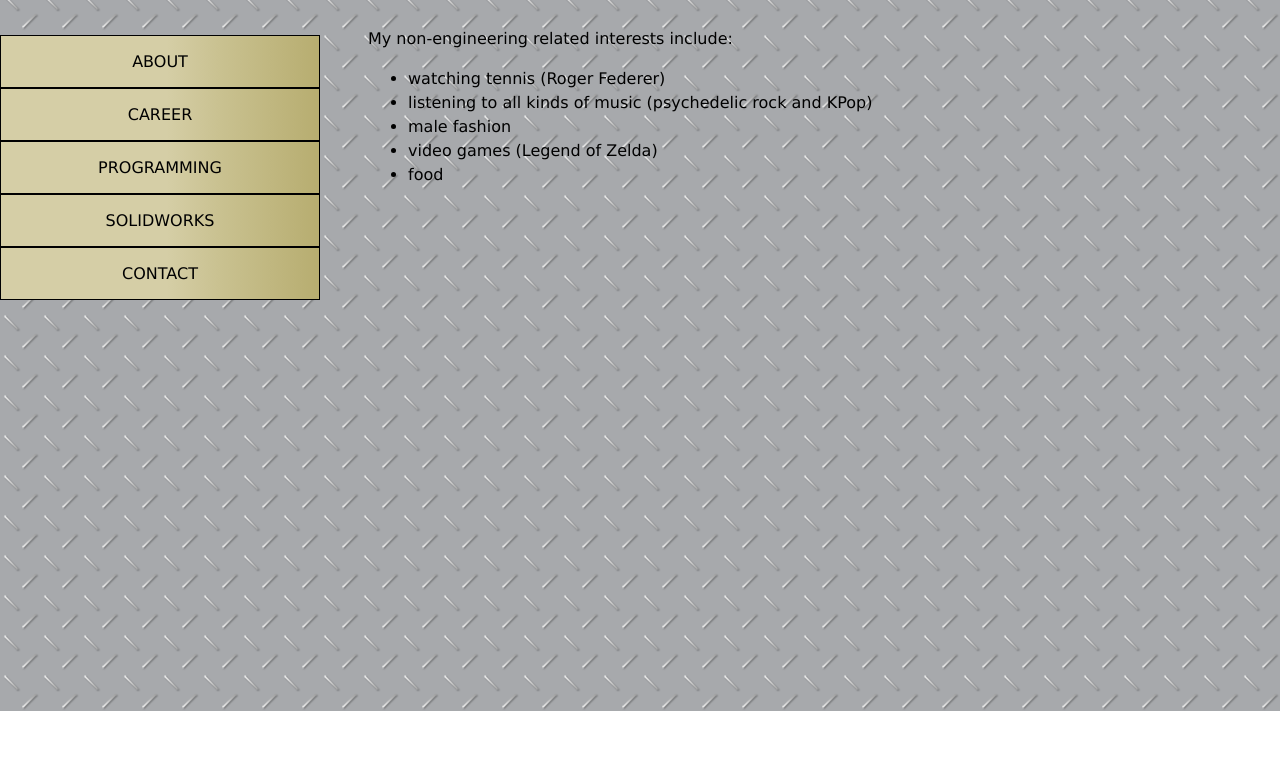
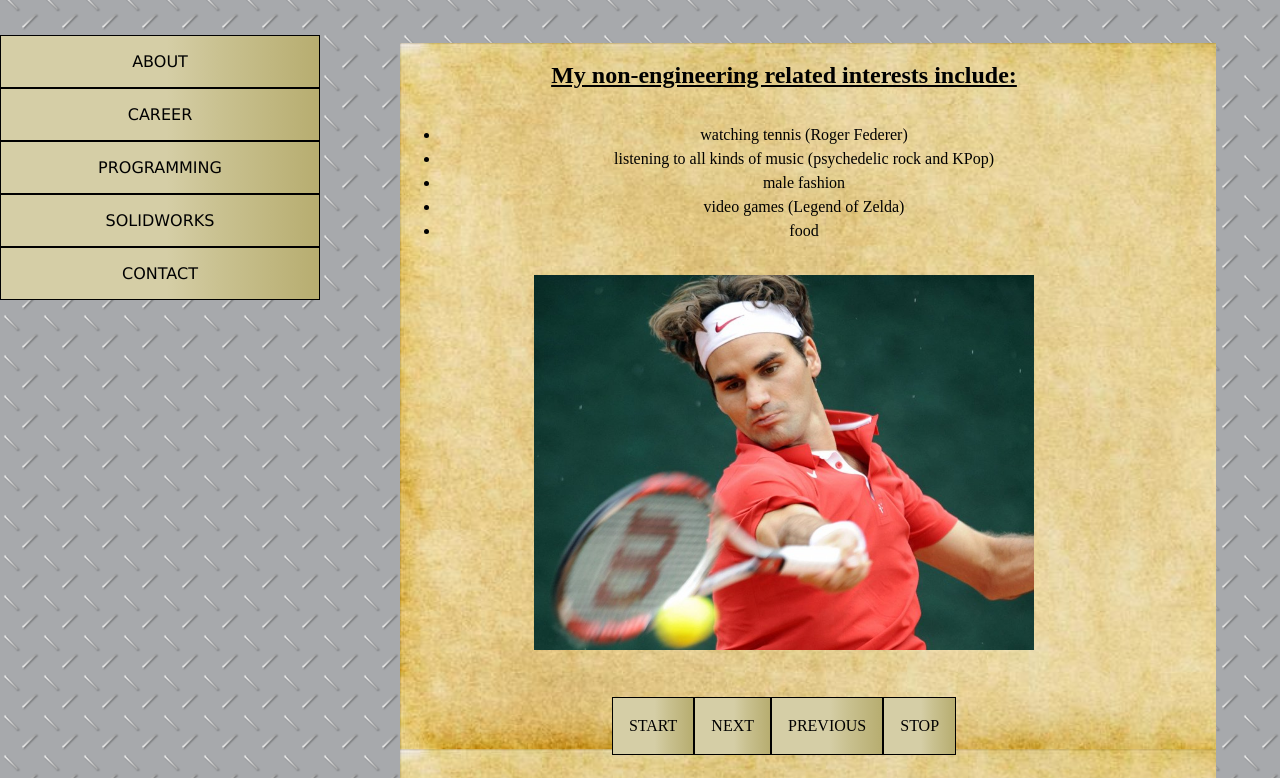
Before and after one commit to bha1993/personalwebsite1, a plain HTML site: page about.html in a window 1280 px wide. Shown: the part 89-867 px from the top of the page. Before the commit the page ends 800 px from the top, so only its background shows below. Drawn offline with Linux system fonts and the light colour scheme; a web font is replaced by a local one.

Commit message:
Added about section.

```diff
--- a/about.html
+++ b/about.html
@@ -2,6 +2,7 @@
 <html>
 <head>
 <link rel="stylesheet" type="text/css" href="style.css">
+<link href='http://fonts.googleapis.com/css?family=Balthazar' rel='stylesheet' type='text/css'>
 <meta charset="UTF-8">
 <title>Brian Ha's Website</title>
 </head>
@@ -23,8 +24,7 @@
 
 <div id="content2">
 
-<p>
-My non-engineering related interests include:
+<h2>My non-engineering related interests include:</h2>
 <ul>
 <li> watching tennis (Roger Federer) </li>
 <li> listening to all kinds of music (psychedelic rock and KPop) </li>
@@ -32,6 +32,21 @@ My non-engineering related interests include:
 <li> video games (Legend of Zelda) </li>
 <li> food </li>
 </ul>
-</p>
+
+
+<div id="imageContainer"><img id="img" src="images/roger.jpg" alt="image" title="image"/>
+</div>
+<div id="buttons">
+<ul>
+<li><a href="JavaScript:slide()" title="Start">Start</a></li>
+<li><a href="JavaScript:next()" title="Next">Next</a></li>
+<li><a href="JavaScript:prev()" title="Previous">Previous</a></li>
+<li><a href="JavaScript:stopSlide()" title="Stop">Stop</a></li>
+</ul>
+</div>
 
 </div>
+
+<script src="script.js"></script>
+
+</body>
--- /dev/null
+++ b/script.js
@@ -0,0 +1,80 @@
+var imgSlide;
+var pic = 0;
+window.onload = function ()
+{
+
+imgSlide = document.getElementById('img');
+
+// preload images
+images = new Array();
+images[0] = new Image();
+images[0].src = "images/roger.jpg";
+images[1] = new Image();
+images[1].src = "images/jimi.jpg";
+images[2] = new Image();
+images[2].src = "images/suit.jpg";
+images[3] = new Image();
+images[3].src = "images/triforce.jpg";
+images[4] = new Image();
+images[4].src = "images/pizza.jpg";
+
+}
+
+function slide()
+{
+imgSlide.src = images[pic].src;
+if(pic < images.length - 1)
+{
+pic++;
+}
+else
+{
+pic = 0
+
+}
+timer = setTimeout(slide, 2000);
+}
+
+function prev()
+{
+if(timer)
+stopSlide();
+
+if(pic == 0)
+{
+
+pic = 4;
+
+imgSlide.src = images[pic].src;
+}
+else
+{
+pic--;
+imgSlide.src = images[pic].src;
+}
+}
+
+function next()
+{
+if(timer)
+stopSlide();
+
+if(pic == 4)
+{
+
+pic = 0;
+imgSlide.src = images[pic].src;
+}
+else
+{
+pic++;
+imgSlide.src = images[pic].src;
+}
+
+
+}
+
+function stopSlide()
+{
+clearTimeout(timer);
+}
--- a/style.css
+++ b/style.css
@@ -23,7 +23,8 @@ filter: progid:DXImageTransform.Microsoft.gradient( startColorstr='#13a2a5', end
 }
 
 #content p {
-	background-color: white;
+	background-image:url('images/tan.jpg');
+	background-size: 100%;
 }
 
 #nav {
@@ -74,24 +75,39 @@ filter: progid:DXImageTransform.Microsoft.gradient( startColorstr='#13a2a5', end
 	background-color: #F00;
 }
 
-#content {
+#content, #content2 {
 	margin: 0;
 	width: 70%;
 	float: right;
-	padding-right: 1em;
+	padding-right: 3em;
 	line-height: 1.5em;
-}
-
-#content2 {
-	margin: 0;
-	width: 70%;
-	float: right;
-	padding-right: 1em;
-	line-height: 1.5em;
+	text-align: justify;
 }
 
 #content h1 {
 	text-align: center;
+}
+
+#content2 {
+	width: 60%;
+	margin-right: 5%;
+	margin-top: 2em;
+	background-image:url('images/tan.jpg');
+	background-size: 110%;
+	text-align: justify;
+}
+
+#content2 h2 {
+	text-align: center;
+	font-family: 'Balthazar', serif;
+	text-decoration: underline;
+}
+
+#content2 ul {
+	text-align: center;
+	font-family: 'Balthazar', serif;
+	padding-top: 1em;
+	padding-bottom: 1em;
 }
 
 #content img {
@@ -105,3 +121,58 @@ filter: progid:DXImageTransform.Microsoft.gradient( startColorstr='#13a2a5', end
 	clear: right;
 	padding-top: 3.5em;
 }
+
+#imageContainer {
+min-height: 350px;
+max-width: 500px;
+/*background-color: lightblue;*/
+margin-left: auto;
+margin-right: auto;
+text-align: center;
+}
+
+#imageContainer img{
+	max-height: 100%;
+	max-width: 100%;
+	margin: auto;
+}
+
+#buttons {
+	text-align: center;
+}
+
+#buttons ul {
+	list-style: none;
+	padding: 0;
+	padding-top: 1.5em;
+	display: inline-block;
+}
+
+#buttons li {
+	font-weight: normal;
+	text-transform: uppercase;
+	float: left;
+}
+
+
+#buttons a  {
+	display: block;
+	text-decoration: none;
+	color: #000;
+
+	background: rgb(213,206,166); /* Old browsers */
+	background: -moz-linear-gradient(left,  rgba(213,206,166,1) 0%, rgba(213,206,166,1) 52%, rgba(201,193,144,1) 69%, rgba(183,173,112,1) 100%); /* FF3.6+ */
+	background: -webkit-gradient(linear, left top, right top, color-stop(0%,rgba(213,206,166,1)), color-stop(52%,rgba(213,206,166,1)), color-stop(69%,rgba(201,193,144,1)), color-stop(100%,rgba(183,173,112,1))); /* Chrome,Safari4+ */
+	background: -webkit-linear-gradient(left,  rgba(213,206,166,1) 0%,rgba(213,206,166,1) 52%,rgba(201,193,144,1) 69%,rgba(183,173,112,1) 100%); /* Chrome10+,Safari5.1+ */
+	background: -o-linear-gradient(left,  rgba(213,206,166,1) 0%,rgba(213,206,166,1) 52%,rgba(201,193,144,1) 69%,rgba(183,173,112,1) 100%); /* Opera 11.10+ */
+	background: -ms-linear-gradient(left,  rgba(213,206,166,1) 0%,rgba(213,206,166,1) 52%,rgba(201,193,144,1) 69%,rgba(183,173,112,1) 100%); /* IE10+ */
+	background: linear-gradient(to right,  rgba(213,206,166,1) 0%,rgba(213,206,166,1) 52%,rgba(201,193,144,1) 69%,rgba(183,173,112,1) 100%); /* W3C */
+	filter: progid:DXImageTransform.Microsoft.gradient( startColorstr='#d5cea6', endColorstr='#b7ad70',GradientType=1 ); /* IE6-9 */
+
+	/*border-radius: 1em;*/
+	border: #000 solid;
+	border-width: 1px;
+	text-align: center;
+	padding: 1em;
+	float: left;
+}
```
Also changed, not shown: index.html (+2 -0 lines), images/jimi.jpg (added), images/pizza.jpg (added), images/roger.jpg (added), images/suit.jpg (added), images/tan.jpg (added), images/triforce.jpg (added).
